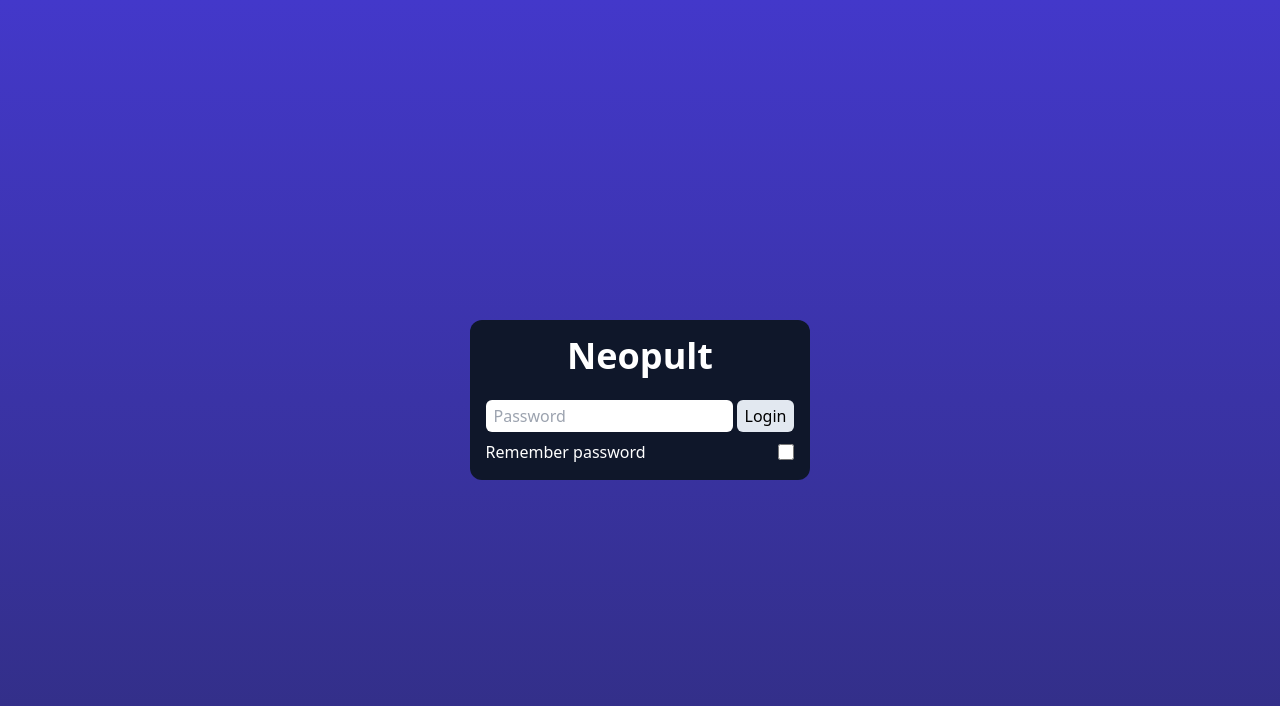
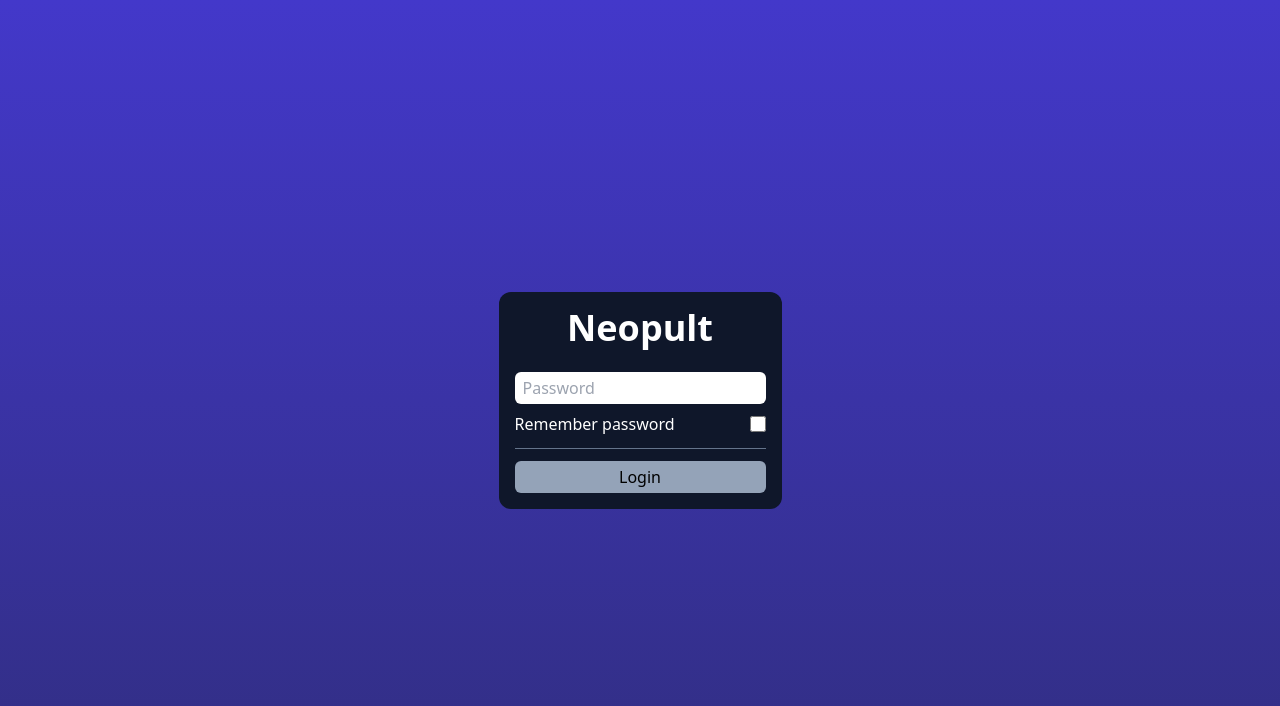
Before and after one commit to sdoering01/neopult, a SvelteKit app in the folder neopult/svelte/: page / in a window 1280 px wide. Shown: the top 706 px of the page. Built offline with nearby package versions, Linux system fonts and the light colour scheme.

Commit message:
Change style of Login slightly

```diff
--- a/neopult/svelte/src/components/Login.svelte
+++ b/neopult/svelte/src/components/Login.svelte
@@ -41,33 +41,35 @@
         {/if}
 
         <form on:submit|preventDefault={handleFormSubmit} class="flex flex-col gap-2">
-            <div class="flex items-center">
             <input
                 bind:this={passwordInputEl}
                 placeholder="Password"
                 type="password"
                 disabled={formDisabled}
-                    class="flex-1 px-2 py-1 mr-1 rounded-md text-black"
+                class="flex-1 px-2 py-1 mr-1 rounded-md text-black w-full"
             />
-                <Button disabled={formDisabled}>
-                    <div class="flex items-center">
-                        {#if $socketConnectionStore.connecting}
-                            <span
-                                class="w-4 h-4 inline-block rounded-full border-2 border-y-black mr-2 animate-spin"
-                            />{/if}Login
-                    </div>
-                </Button>
-            </div>
             <div class="flex items-center justify-between">
                 <label for="remember-password-checkbox">Remember password</label>
                 <input
                     id="remember-password-checkbox"
-                    class="w-4 h-4"
+                    class="w-4 h-4 accent-slate-400"
                     type="checkbox"
                     disabled={formDisabled}
                     bind:this={rememberPasswordCheckboxEl}
                 />
             </div>
+
+            <hr class="my-1 border-slate-500" />
+
+            <Button active disabled={formDisabled}>
+                {#if $socketConnectionStore.connecting}
+                    <div class="absolute left-2 inset-y-0 flex items-center justify-center">
+                        <span
+                            class="w-4 h-4 inline-block rounded-full border-2 border-y-black mr-2 animate-spin"
+                        />
+                    </div>
+                {/if}Login
+            </Button>
         </form>
     </div>
 </div>
```
Lines whose indentation alone changed are shown as unchanged.
